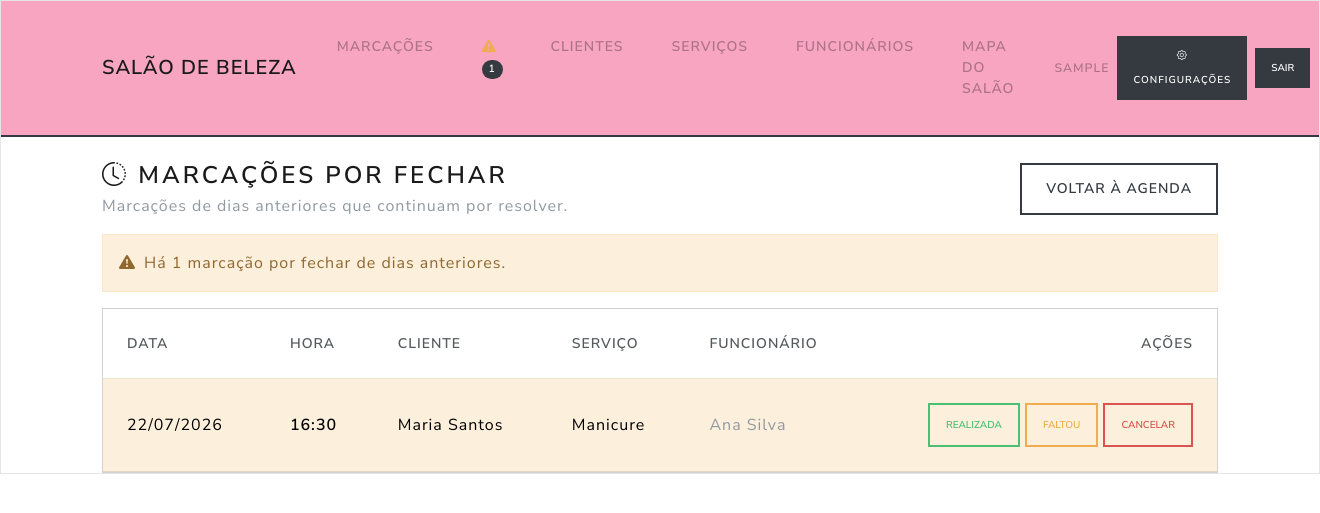
After one commit to RLair-bit/Salao-Beleza-MTR, a Django app: page /marcacoes/pendentes/ in a window 1320 px wide. The commit adds this page. Shown: the top 513 px of the page. Run offline with Django 5.2, Linux system fonts and the light colour scheme; the visitor is signed in with stand-in values (Sample User, id 1); data comes from the database, SQL or seed files in the repository; some libraries are stand-ins or nearby versions.

Commit message:
Adiciona aviso de marcacoes por fechar de dias anteriores

```diff
--- /dev/null
+++ b/marcacoes/context_processors.py
@@ -0,0 +1,30 @@
+from datetime import datetime, time
+
+from django.conf import settings
+from django.utils import timezone
+
+from .models import Marcacao
+
+
+def pendentes_antigas(request):
+    """
+    Conta as marcações de dias anteriores que continuam no
+    estado "marcada", ou seja, que ficaram por fechar.
+    """
+    if not request.user.is_authenticated:
+        return {"n_pendentes_antigas": 0}
+
+    inicio_hoje = datetime.combine(timezone.localdate(), time.min)
+
+    if settings.USE_TZ:
+        inicio_hoje = timezone.make_aware(
+            inicio_hoje,
+            timezone.get_current_timezone(),
+        )
+
+    total = Marcacao.objects.filter(
+        estado="marcada",
+        inicio__lt=inicio_hoje,
+    ).count()
+
+    return {"n_pendentes_antigas": total}
--- /dev/null
+++ b/marcacoes/templates/marcacoes/pendentes.html
@@ -0,0 +1,80 @@
+{% extends "base.html" %}
+{% load i18n %}
+
+{% block titulo %}{% trans "Marcações por fechar" %}{% endblock %}
+
+{% block conteudo %}
+<div class="d-flex justify-content-between align-items-center mb-3">
+    <div>
+        <h1 class="h3 mb-1">
+            <i class="bi bi-clock-history"></i>
+            {% trans "Marcações por fechar" %}
+        </h1>
+        <p class="text-muted mb-0">
+            {% trans "Marcações de dias anteriores que continuam por resolver." %}
+        </p>
+    </div>
+    <a class="btn btn-outline-dark" href="{% url 'marcacoes:agenda' %}">
+        {% trans "Voltar à agenda" %}
+    </a>
+</div>
+
+{% if marcacoes %}
+<div class="alert alert-warning d-flex align-items-center">
+    <i class="bi bi-exclamation-triangle-fill me-2 fs-5"></i>
+    <div>
+        {% blocktrans count n=total %}Há <strong>{{ n }}</strong> marcação por fechar de dias anteriores.{% plural %}Há <strong>{{ n }}</strong> marcações por fechar de dias anteriores.{% endblocktrans %}
+    </div>
+</div>
+
+<div class="card">
+  <div class="table-responsive">
+    <table class="table table-hover align-middle mb-0">
+        <thead>
+            <tr>
+                <th>{% trans "Data" %}</th>
+                <th>{% trans "Hora" %}</th>
+                <th>{% trans "Cliente" %}</th>
+                <th>{% trans "Serviço" %}</th>
+                <th>{% trans "Funcionário" %}</th>
+                <th class="text-end">{% trans "Ações" %}</th>
+            </tr>
+        </thead>
+        <tbody>
+        {% for m in marcacoes %}
+            <tr class="table-warning">
+                <td class="text-nowrap">{{ m.inicio|date:"d/m/Y" }}</td>
+                <td class="fw-bold text-nowrap">{{ m.inicio|date:"H:i" }}</td>
+                <td>{{ m.cliente }}</td>
+                <td>{{ m.servico.nome }}</td>
+                <td class="text-muted">{{ m.funcionario }}</td>
+                <td class="text-end text-nowrap">
+                    <form method="post" class="d-inline"
+                          action="{% url 'marcacoes:mudar_estado' m.pk 'realizada' %}">
+                        {% csrf_token %}
+                        <button class="btn btn-sm btn-outline-success">{% trans "Realizada" %}</button>
+                    </form>
+                    <form method="post" class="d-inline"
+                          action="{% url 'marcacoes:mudar_estado' m.pk 'faltou' %}">
+                        {% csrf_token %}
+                        <button class="btn btn-sm btn-outline-warning">{% trans "Faltou" %}</button>
+                    </form>
+                    <form method="post" class="d-inline"
+                          action="{% url 'marcacoes:mudar_estado' m.pk 'cancelada' %}">
+                        {% csrf_token %}
+                        <button class="btn btn-sm btn-outline-danger">{% trans "Cancelar" %}</button>
+                    </form>
+                </td>
+            </tr>
+        {% endfor %}
+        </tbody>
+    </table>
+  </div>
+</div>
+{% else %}
+<div class="alert alert-success d-flex align-items-center">
+    <i class="bi bi-check-circle-fill me-2 fs-5"></i>
+    <div>{% trans "Não há marcações por fechar de dias anteriores." %}</div>
+</div>
+{% endif %}
+{% endblock %}
--- a/marcacoes/urls.py
+++ b/marcacoes/urls.py
@@ -18,6 +18,11 @@ urlpatterns = [
         name="criar",
     ),
     path(
+        "pendentes/",
+        views.pendentes,
+        name="pendentes",
+    ),
+    path(
         "horarios-disponiveis/",
         views.horarios_disponiveis,
         name="horarios_disponiveis",
--- a/marcacoes/views.py
+++ b/marcacoes/views.py
@@ -463,3 +463,38 @@ def painel(request):
             ),
         },
     )
+
+
+@login_required
+def pendentes(request):
+    """
+    Lista as marcações de dias anteriores que ficaram por
+    fechar (continuam no estado "marcada").
+    """
+    inicio_hoje = _tornar_aware(
+        datetime.combine(timezone.localdate(), time.min)
+    )
+
+    marcacoes = (
+        Marcacao.objects
+        .filter(
+            estado="marcada",
+            inicio__lt=inicio_hoje,
+        )
+        .select_related(
+            "cliente",
+            "funcionario",
+            "servico",
+            "posto",
+        )
+        .order_by("-inicio")
+    )
+
+    return render(
+        request,
+        "marcacoes/pendentes.html",
+        {
+            "marcacoes": marcacoes,
+            "total": marcacoes.count(),
+        },
+    )
--- a/salao/settings.py
+++ b/salao/settings.py
@@ -70,6 +70,7 @@ TEMPLATES = [
                 'django.contrib.auth.context_processors.auth',
                 'django.contrib.messages.context_processors.messages',
                 'configuracoes.context_processors.configuracao',
+                'marcacoes.context_processors.pendentes_antigas',
             ],
         },
     },
--- a/templates/base.html
+++ b/templates/base.html
@@ -57,7 +57,18 @@
         <div class="collapse navbar-collapse" id="menu">
             {% if user.is_authenticated %}
             <ul class="navbar-nav me-auto">
-                <li class="nav-item"><a class="nav-link" href="{% url 'marcacoes:agenda' %}">{% trans "Marcações" %}</a></li>
+                <li class="nav-item">
+                    <a class="nav-link" href="{% url 'marcacoes:agenda' %}">{% trans "Marcações" %}</a>
+                </li>
+                {% if n_pendentes_antigas %}
+                <li class="nav-item">
+                    <a class="nav-link text-dark" href="{% url 'marcacoes:pendentes' %}"
+                       title="{% blocktrans count n=n_pendentes_antigas %}{{ n }} marcação de dias anteriores por fechar{% plural %}{{ n }} marcações de dias anteriores por fechar{% endblocktrans %}">
+                        <i class="bi bi-exclamation-triangle-fill text-warning"></i>
+                        <span class="badge rounded-pill text-bg-dark">{{ n_pendentes_antigas }}</span>
+                    </a>
+                </li>
+                {% endif %}
                 <li class="nav-item"><a class="nav-link" href="{% url 'clientes:listar' %}">{% trans "Clientes" %}</a></li>
                 <li class="nav-item"><a class="nav-link" href="{% url 'servicos:listar' %}">{% trans "Serviços" %}</a></li>
                 <li class="nav-item"><a class="nav-link" href="{% url 'funcionarios:lista' %}">{% trans "Funcionários" %}</a></li>
```
Also changed, not shown: locale/en/LC_MESSAGES/django.po, locale/es/LC_MESSAGES/django.po, locale/fr/LC_MESSAGES/django.po, locale/pt_PT/LC_MESSAGES/django.po, 4 other files.
